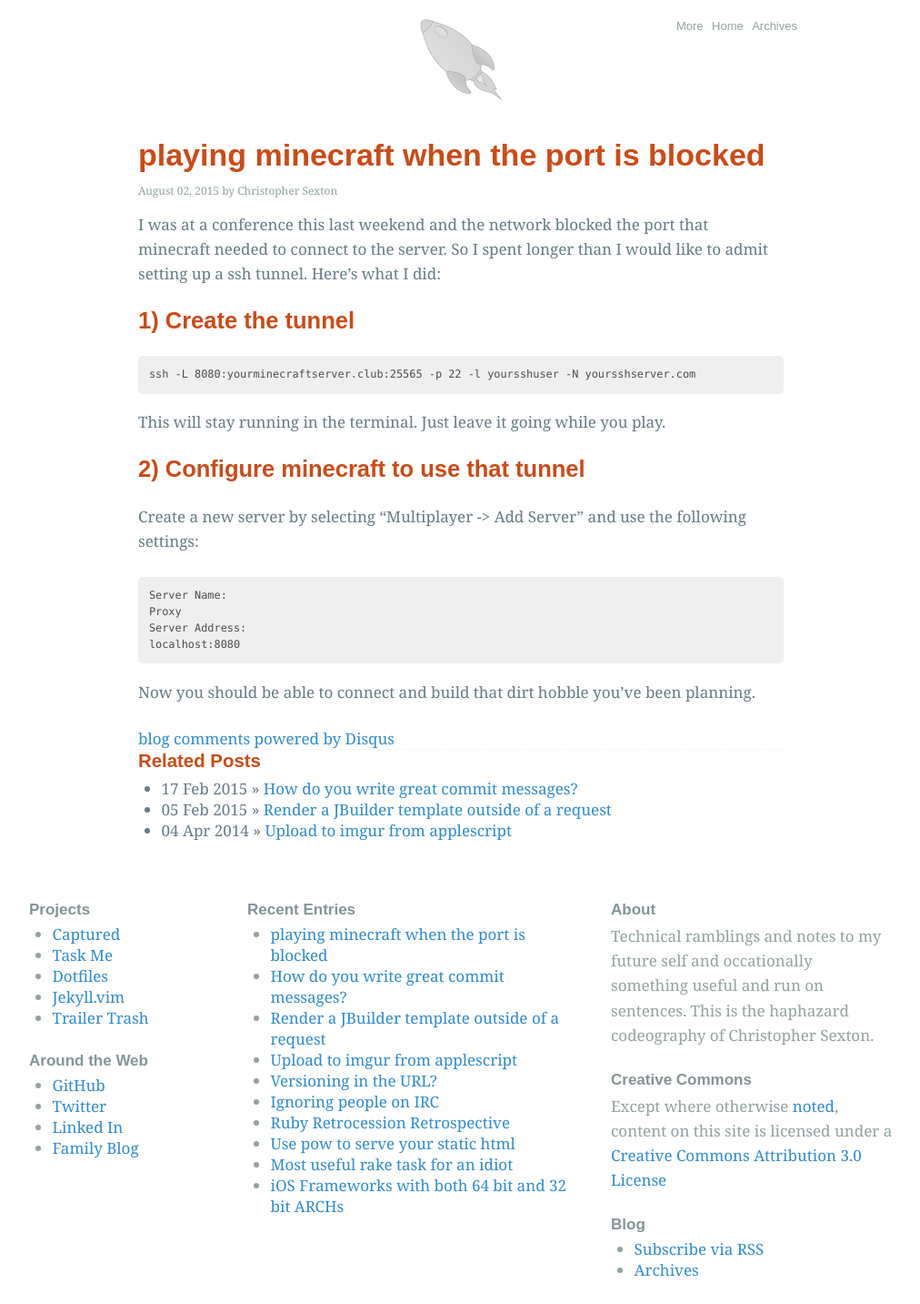
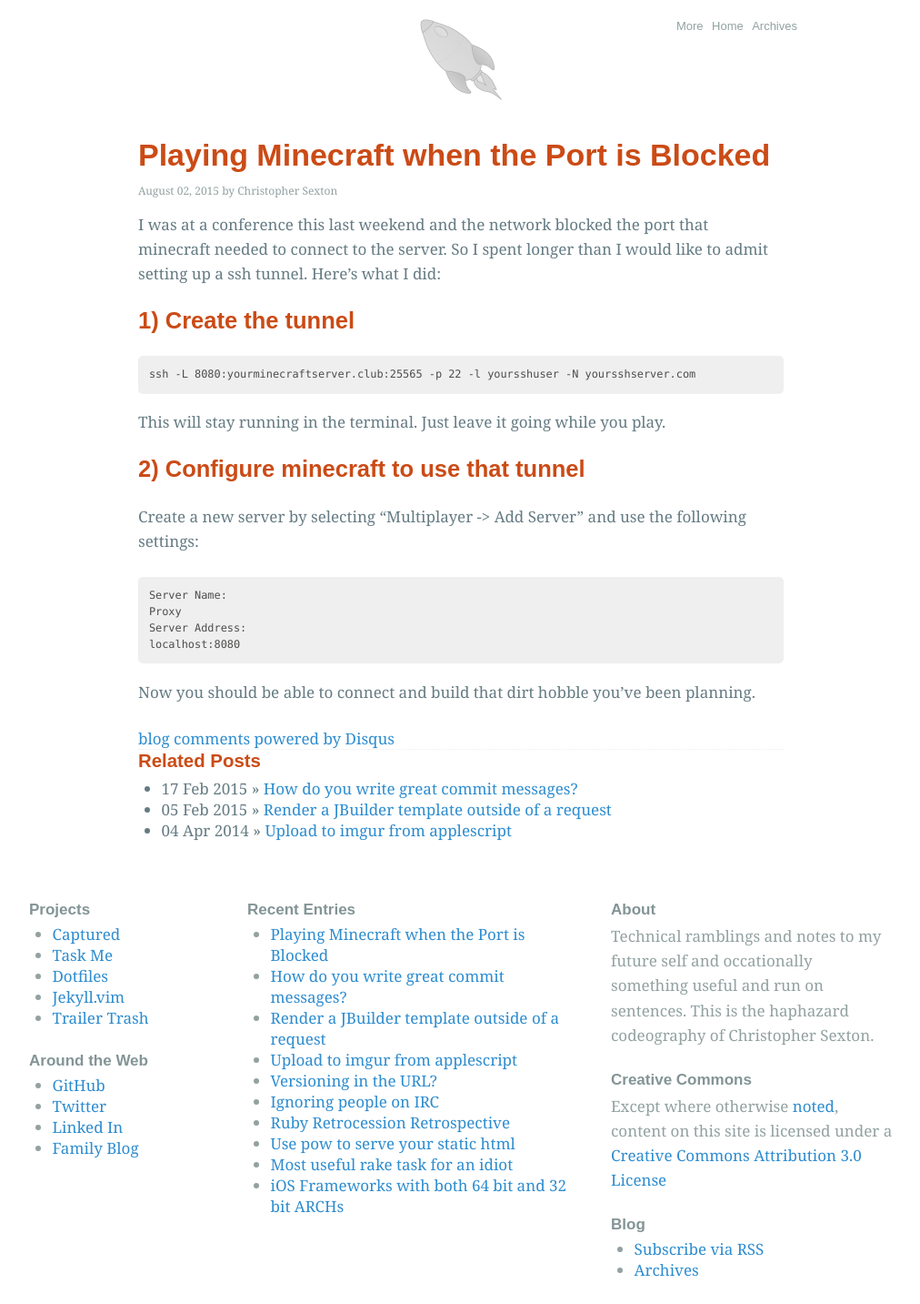
Before and after one commit to csexton/codeography.com, a Jekyll site: the page built from _posts/2015-08-02-playing_minecraft_when_the_port_is_blocked.markdown, in a window 1280 px wide. Shown: the whole page at 91% size, without its empty margins (133-1145 px from the left). Built offline with Jekyll 4.4.1, drawn with Linux system fonts in a browser that asks for light colours; nearby versions of some CDN libraries; some web fonts are replaced; Markdown is read by kramdown in place of the engine named in the settings; comment, search, counter and statistics services are not loaded.

Commit message:
Capitals capitols

```diff
--- a/_posts/2015-08-02-playing_minecraft_when_the_port_is_blocked.markdown
+++ b/_posts/2015-08-02-playing_minecraft_when_the_port_is_blocked.markdown
@@ -1,5 +1,5 @@
 ---
-title: playing minecraft when the port is blocked
+title: Playing Minecraft when the Port is Blocked
 layout: post
 date: 2015-08-02
 ---
```
